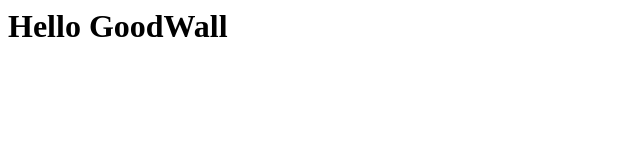
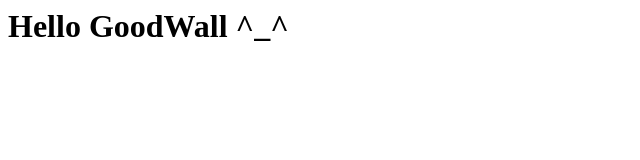
Before and after one commit to nguyenquituot2026-lab/myfirstcode, a plain HTML site: page index.html in a window 1280 px wide. Shown: the full height of the page, 0-640 px from the left. Drawn offline with Linux system fonts and the light colour scheme.

Commit message:
Update header text to include emoticon

```diff
--- a/index.html
+++ b/index.html
@@ -1 +1 @@
-<h1>Hello GoodWall</h1>
+<h1>Hello GoodWall ^_^</h1>
```
